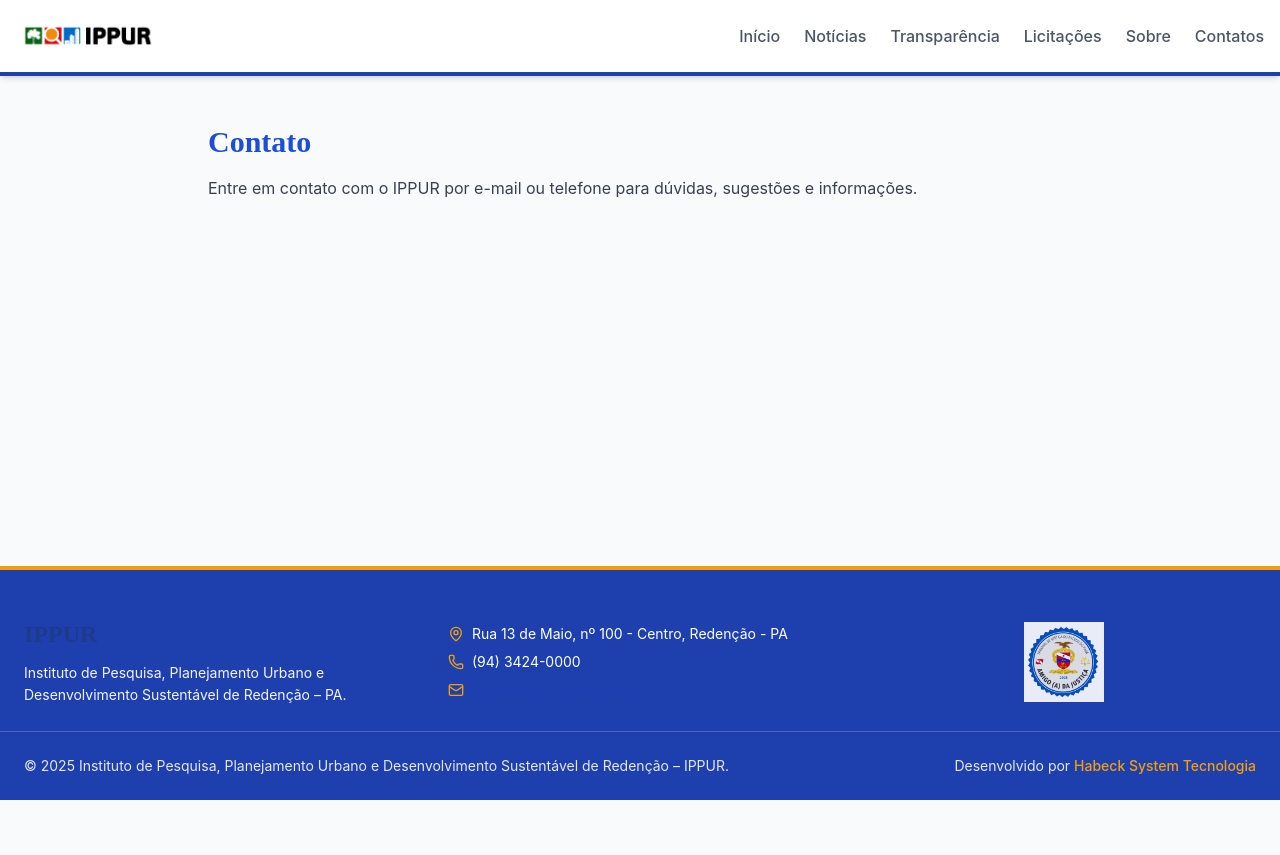
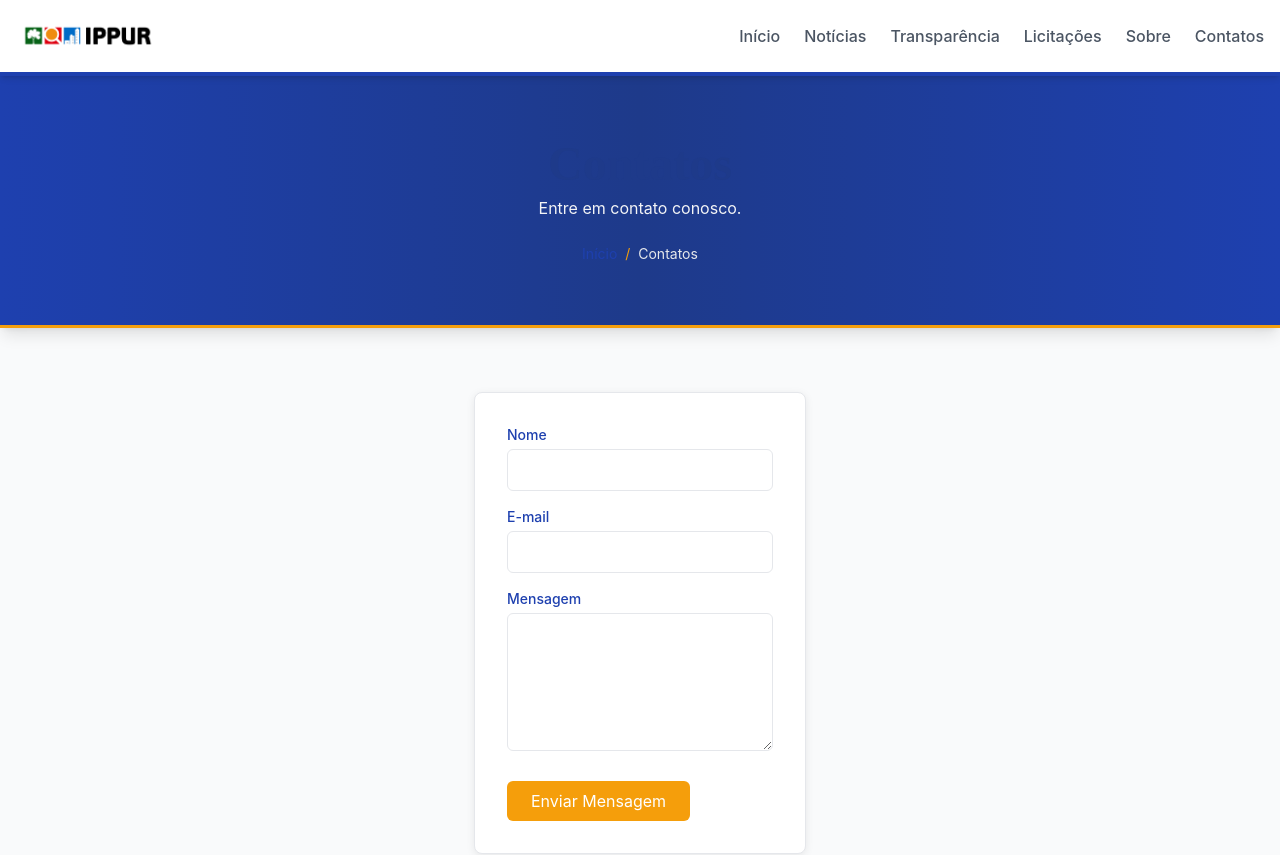
Before and after one commit to ippur/site-ippur, a Next.js app: page /contatos in a window 1280 px wide. Shown: the top 855 px of the page. Before the commit the page ends 800 px from the top, so only its background shows below. Built offline with nearby package versions, Linux system fonts and the light colour scheme.

Commit message:
versão final do site IPPUR com identidade visual completa

```diff
--- a/src/app/contatos/page.jsx
+++ b/src/app/contatos/page.jsx
@@ -1,10 +1,69 @@
+"use client";
+import PageBase from "@/components/PageBase";
+import { useState } from "react";
+
 export default function Contatos() {
+  const [form, setForm] = useState({ nome: "", email: "", mensagem: "" });
+
+  const handleChange = (e) => {
+    setForm({ ...form, [e.target.name]: e.target.value });
+  };
+
+  const handleSubmit = (e) => {
+    e.preventDefault();
+    alert("Mensagem enviada com sucesso!");
+    setForm({ nome: "", email: "", mensagem: "" });
+  };
+
   return (
-    <section className="max-w-4xl mx-auto px-4 py-12">
-      <h1 className="text-3xl font-semibold text-blue-700 mb-4">Contato</h1>
-      <p className="text-gray-700">
-        Entre em contato com o IPPUR por e-mail ou telefone para dúvidas, sugestões e informações.
-      </p>
-    </section>
+    <PageBase titulo="Contatos" subtitulo="Entre em contato conosco.">
+      <form
+        onSubmit={handleSubmit}
+        className="max-w-xl mx-auto bg-white shadow-card p-8 rounded-lg border border-neutral-medium"
+      >
+        <div className="mb-4">
+          <label className="block text-sm font-medium text-primary mb-1">Nome</label>
+          <input
+            type="text"
+            name="nome"
+            value={form.nome}
+            onChange={handleChange}
+            required
+            className="w-full border border-neutral-medium rounded-md p-2 focus:outline-none focus:ring-2 focus:ring-primary-light"
+          />
+        </div>
+
+        <div className="mb-4">
+          <label className="block text-sm font-medium text-primary mb-1">E-mail</label>
+          <input
+            type="email"
+            name="email"
+            value={form.email}
+            onChange={handleChange}
+            required
+            className="w-full border border-neutral-medium rounded-md p-2 focus:outline-none focus:ring-2 focus:ring-primary-light"
+          />
+        </div>
+
+        <div className="mb-6">
+          <label className="block text-sm font-medium text-primary mb-1">Mensagem</label>
+          <textarea
+            name="mensagem"
+            value={form.mensagem}
+            onChange={handleChange}
+            rows="5"
+            required
+            className="w-full border border-neutral-medium rounded-md p-2 focus:outline-none focus:ring-2 focus:ring-primary-light"
+          ></textarea>
+        </div>
+
+        <button
+          type="submit"
+          className="bg-secondary text-white px-6 py-2 rounded-md hover:bg-secondary-light transition"
+        >
+          Enviar Mensagem
+        </button>
+      </form>
+    </PageBase>
   );
 }
--- a/src/app/licitacoes/page.jsx
+++ b/src/app/licitacoes/page.jsx
@@ -1,10 +1,43 @@
+"use client";
+import PageBase from "@/components/PageBase";
+
 export default function Licitacoes() {
+  const licitacoes = [
+    { id: 1, titulo: "Construção de Praça Pública no Setor Novo Horizonte", status: "Aberta", data: "15/10/2025" },
+    { id: 2, titulo: "Aquisição de Materiais de Escritório", status: "Encerrada", data: "02/09/2025" },
+  ];
+
   return (
-    <section className="max-w-5xl mx-auto px-4 py-12">
-      <h1 className="text-3xl font-semibold text-blue-700 mb-4">Licitações</h1>
-      <p className="text-gray-700">
-        Aqui você encontra editais, resultados e avisos de licitação do IPPUR.
-      </p>
-    </section>
+    <PageBase
+      titulo="Licitações"
+      subtitulo="Editais, avisos e resultados de processos licitatórios."
+    >
+      <div className="overflow-x-auto">
+        <table className="min-w-full border border-neutral-medium rounded-lg">
+          <thead>
+            <tr className="bg-primary text-white text-left">
+              <th className="py-3 px-4">Título</th>
+              <th className="py-3 px-4">Status</th>
+              <th className="py-3 px-4">Data</th>
+            </tr>
+          </thead>
+          <tbody>
+            {licitacoes.map((l) => (
+              <tr key={l.id} className="border-t border-neutral-medium hover:bg-neutral-light transition">
+                <td className="py-3 px-4">{l.titulo}</td>
+                <td
+                  className={`py-3 px-4 font-semibold ${
+                    l.status === "Aberta" ? "text-green-600" : "text-gray-500"
+                  }`}
+                >
+                  {l.status}
+                </td>
+                <td className="py-3 px-4">{l.data}</td>
+              </tr>
+            ))}
+          </tbody>
+        </table>
+      </div>
+    </PageBase>
   );
 }
--- a/src/app/noticias/page.jsx
+++ b/src/app/noticias/page.jsx
@@ -1,10 +1,30 @@
+"use client";
+import PageBase from "@/components/PageBase";
+import CardNoticia from "@/components/CardNoticia";
+
 export default function Noticias() {
+  const noticias = [
+    {
+      id: 1,
+      titulo: "Audiência Pública sobre Plano Diretor",
+      resumo: "IPPUR convida a população para contribuir nas diretrizes do novo Plano Diretor de Redenção.",
+      imagem: "/noticia1.jpg",
+    },
+    {
+      id: 2,
+      titulo: "Projeto de Mobilidade Urbana é iniciado",
+      resumo: "Obras de revitalização de vias e calçadas promovem mais acessibilidade e fluidez no trânsito.",
+      imagem: "/noticia2.jpg",
+    },
+  ];
+
   return (
-    <section className="max-w-5xl mx-auto px-4 py-12">
-      <h1 className="text-3xl font-semibold text-blue-700 mb-4">Notícias</h1>
-      <p className="text-gray-700">
-        Confira as últimas notícias e comunicados do IPPUR Redenção-PA.
-      </p>
-    </section>
+    <PageBase titulo="Notícias" subtitulo="Acompanhe as últimas ações e projetos do IPPUR.">
+      <div className="grid md:grid-cols-2 gap-8">
+        {noticias.map((n) => (
+          <CardNoticia key={n.id} noticia={n} />
+        ))}
+      </div>
+    </PageBase>
   );
 }
--- a/src/app/sobre/page.jsx
+++ b/src/app/sobre/page.jsx
@@ -1,11 +1,23 @@
+"use client";
+import PageBase from "@/components/PageBase";
+
 export default function Sobre() {
   return (
-    <section className="max-w-5xl mx-auto px-4 py-12">
-      <h1 className="text-3xl font-semibold text-blue-700 mb-4">Sobre o IPPUR</h1>
-      <p className="text-gray-700">
-        O Instituto de Pesquisa, Planejamento Urbano e Desenvolvimento Sustentável de Redenção (IPPUR)
-        é responsável por coordenar ações voltadas ao desenvolvimento sustentável do município.
+    <PageBase
+      titulo="Sobre o IPPUR"
+      subtitulo="Instituto de Pesquisa, Planejamento Urbano e Desenvolvimento Sustentável de Redenção – PA."
+    >
+      <p className="text-neutral-dark leading-relaxed mb-6">
+        O IPPUR é um órgão público municipal criado com o objetivo de promover o planejamento urbano e territorial de Redenção – PA. Atua no desenvolvimento de projetos voltados à mobilidade, habitação, meio ambiente e infraestrutura urbana.
       </p>
-    </section>
+
+      <p className="text-neutral-dark leading-relaxed mb-6">
+        Sua missão é promover o crescimento sustentável, garantindo qualidade de vida para os cidadãos e integrando as políticas públicas às necessidades reais da população.
+      </p>
+
+      <p className="text-neutral-dark leading-relaxed">
+        O Instituto conta com equipes técnicas multidisciplinares que trabalham em parceria com secretarias, universidades e a sociedade civil, consolidando o papel do IPPUR como referência em planejamento urbano.
+      </p>
+    </PageBase>
   );
 }
--- a/src/app/transparencia/page.jsx
+++ b/src/app/transparencia/page.jsx
@@ -1,10 +1,26 @@
+"use client";
+import PageBase from "@/components/PageBase";
+
 export default function Transparencia() {
   return (
-    <section className="max-w-5xl mx-auto px-4 py-12">
-      <h1 className="text-3xl font-semibold text-blue-700 mb-4">Transparência</h1>
-      <p className="text-gray-700">
-        Acompanhe as informações sobre gestão, orçamento e licitações públicas.
-      </p>
-    </section>
+    <PageBase
+      titulo="Transparência"
+      subtitulo="Acesso às informações públicas, relatórios e documentos oficiais."
+    >
+      <ul className="space-y-4 text-neutral-dark">
+        <li>
+          📑 <a href="#" className="text-primary hover:text-secondary transition">Relatório de Atividades 2024</a>
+        </li>
+        <li>
+          💰 <a href="#" className="text-primary hover:text-secondary transition">Demonstrativo Financeiro – 1º Semestre</a>
+        </li>
+        <li>
+          📊 <a href="#" className="text-primary hover:text-secondary transition">Plano Plurianual de Investimentos 2025</a>
+        </li>
+        <li>
+          🧾 <a href="#" className="text-primary hover:text-secondary transition">Licitações e Contratos Vigentes</a>
+        </li>
+      </ul>
+    </PageBase>
   );
 }
--- /dev/null
+++ b/src/components/PageBase.jsx
@@ -0,0 +1,60 @@
+"use client";
+
+import { motion } from "framer-motion";
+import Link from "next/link";
+
+export default function PageBase({ titulo, subtitulo, children }) {
+  return (
+    <main className="flex flex-col min-h-screen">
+      {/* 🏛️ Banner superior institucional */}
+      <section className="relative bg-gradient-to-r from-primary via-primary-dark to-primary text-white py-16 shadow-lg">
+        <div className="max-w-7xl mx-auto px-6 text-center">
+          <motion.h1
+            className="text-4xl md:text-5xl font-serif font-bold mb-2"
+            initial={{ opacity: 0, y: 30 }}
+            animate={{ opacity: 1, y: 0 }}
+            transition={{ duration: 0.7 }}
+          >
+            {titulo}
+          </motion.h1>
+          {subtitulo && (
+            <motion.p
+              className="text-gray-100 text-sm md:text-base"
+              initial={{ opacity: 0 }}
+              animate={{ opacity: 1 }}
+              transition={{ delay: 0.3, duration: 0.7 }}
+            >
+              {subtitulo}
+            </motion.p>
+          )}
+
+          {/* 🧭 Breadcrumb */}
+          <motion.div
+            className="mt-6 text-sm text-gray-200"
+            initial={{ opacity: 0 }}
+            animate={{ opacity: 1 }}
+            transition={{ delay: 0.5, duration: 0.7 }}
+          >
+            <Link href="/" className="hover:text-secondary transition">
+              Início
+            </Link>{" "}
+            <span className="text-secondary px-1">/</span> {titulo}
+          </motion.div>
+        </div>
+
+        {/* 🔹 Linha decorativa inferior */}
+        <div className="absolute bottom-0 left-0 w-full h-[3px] bg-secondary"></div>
+      </section>
+
+      {/* 📄 Conteúdo principal da página */}
+      <motion.section
+        className="flex-grow max-w-7xl mx-auto px-6 py-16"
+        initial={{ opacity: 0, y: 40 }}
+        animate={{ opacity: 1, y: 0 }}
+        transition={{ duration: 0.6 }}
+      >
+        {children}
+      </motion.section>
+    </main>
+  );
+}
```
